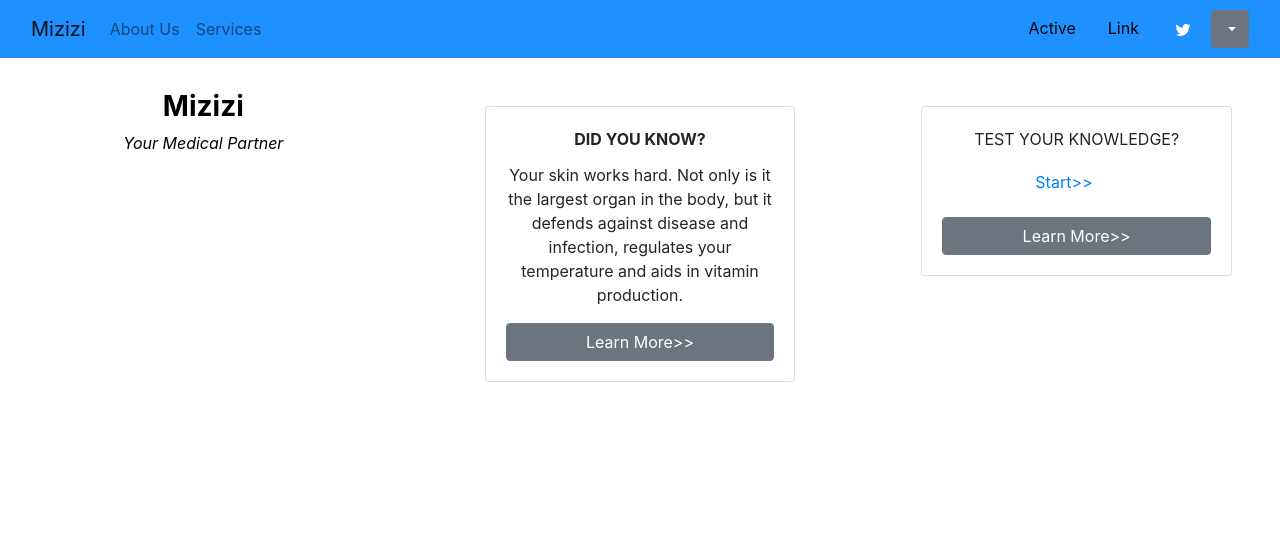
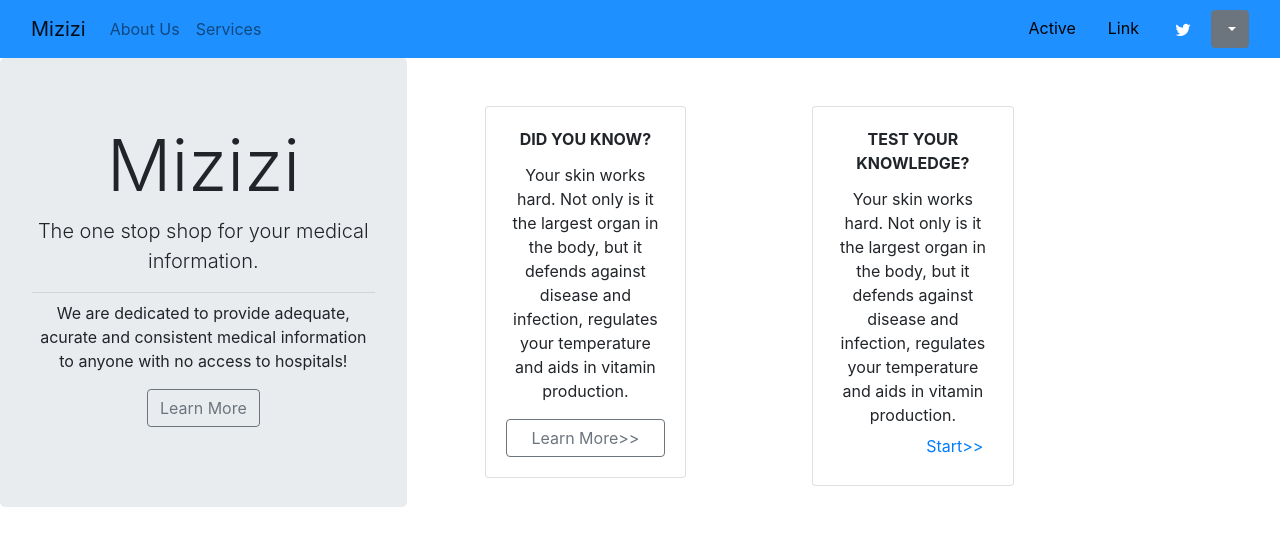
Before and after one commit to collie-moore/mizizi., a React (Create React App) app in the folder Frontend/: page / in a window 1280 px wide. Shown: the top 546 px of the page. Built offline with nearby package versions, Linux system fonts and the light colour scheme.

Commit message:
got latest code from frontend

```diff
--- /dev/null
+++ b/Frontend/src/Components/Footer.css
@@ -0,0 +1,4 @@
+.my-footer{
+    border: black;
+    background-color:;
+}
--- /dev/null
+++ b/Frontend/src/Components/mizizi.css
@@ -0,0 +1,6 @@
+.amdava{
+    padding: 5;
+    background-color: black;
+
+
+}
--- /dev/null
+++ b/Frontend/src/Components/myCard.css
@@ -0,0 +1,3 @@
+.my-card{
+    background-color: black;
+}
--- a/Frontend/src/Components/myCard.js
+++ b/Frontend/src/Components/myCard.js
@@ -1,44 +1,49 @@
 import React from 'react';
-import { Card, Button, CardTitle, CardText, Row, Col } from 'reactstrap';
+// eslint-disable-next-line no-unused-vars
+import { Card, Button, CardTitle, CardText, Row, Col, Jumbotron, Container} from 'reactstrap';
 import ModalExample from './Test';
-
+import './myCard.css'
+//test change
 
 
 const Example = (props) => {
+
   return (
-
-      <Row>
+    <div className="">
+    <Row>
         <Col sm="4">
-          <div className="app-name">
-            <h3><strong>Mizizi</strong></h3>
-            <p><i>Your Medical Partner</i></p>
-        </div>
+          <Jumbotron className="container my-card">
+          <h1 className="display-3"> Mizizi</h1>
+          <p className="lead">The one stop shop for your medical information.</p>
+          <hr className="my-2" />
+          <p>We are dedicated to provide adequate, acurate and consistent medical information to anyone with no access to hospitals!</p>
+          <p className="lead">
+          <Button outline color="secondary">Learn More</Button>
+          </p>
+          </Jumbotron>
         </Col>
-
-        <Col sm="4">
-        <div className="cards-feel">
+        <Col sm="3">
+          <div className="cards-feel">
           <Card body>
             <CardTitle><strong>DID YOU KNOW?</strong></CardTitle>
             <CardText>
             Your skin works hard. Not only is it the largest organ in the body, but it defends against disease and infection,
             regulates your temperature and aids in vitamin production.
             </CardText>
-            <Button>Learn More>></Button>
+            <Button outline color="secondary">Learn More>></Button>
           </Card>
           </div>
         </Col>
-
-        <Col sm="4">
+        <Col sm="3">
         <div className="cards-feel">
           <Card body>
-            <CardTitle>TEST YOUR KNOWLEDGE?</CardTitle>
-            <CardText> <ModalExample /></CardText>
-            <Button>Learn More>></Button>
+          <CardTitle><strong>TEST YOUR KNOWLEDGE?</strong></CardTitle>
+          <CardText> Your skin works hard. Not only is it the largest organ in the body, but it defends against disease and infection, regulates your temperature and aids in vitamin production.<ModalExample /></CardText>
           </Card>
-          </div>
+        </div>
         </Col>
-      </Row>
-
+        </Row>
+        </div>
   );
 };
 
```
Also changed, not shown: Frontend/src/Components/mizizCards.js (added, +52 -0 lines), Frontend/src/Components/myFooter.js (added, +66 -0 lines).
